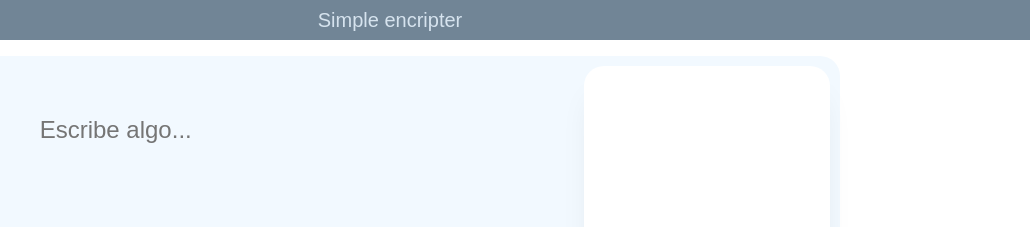
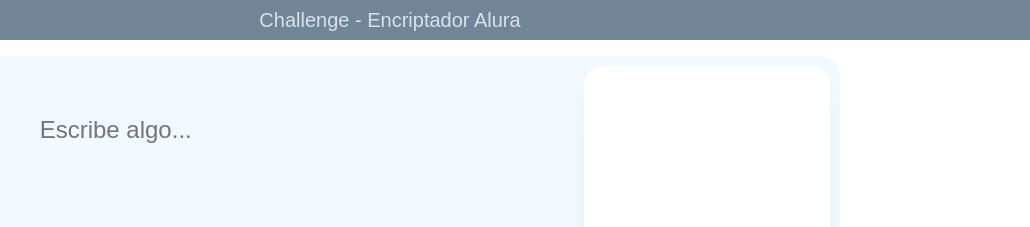
Before and after one commit to frodrigue60/simple-encrypter, a plain HTML site: page index.html in a window 1280 px wide. Shown: the top 227 px of the page, 250-1280 px from the left. Drawn offline with Linux system fonts and the light colour scheme.

Commit message:
changed text

```diff
--- a/index.html
+++ b/index.html
@@ -13,7 +13,7 @@
 <body>
     <nav>
         <div>
-            <span>Simple encripter</span>
+            <span>Challenge - Encriptador Alura</span>
         </div>
     </nav>
     <div class="container">
```
